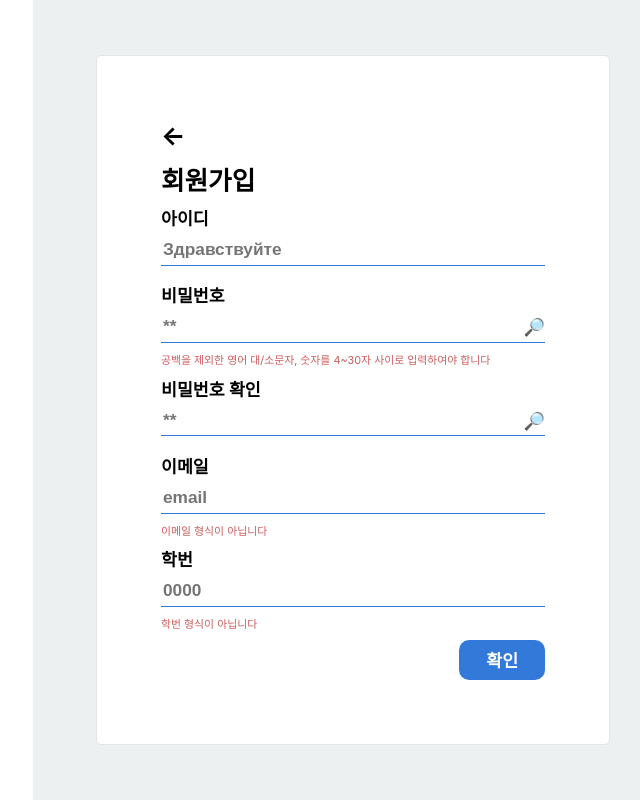
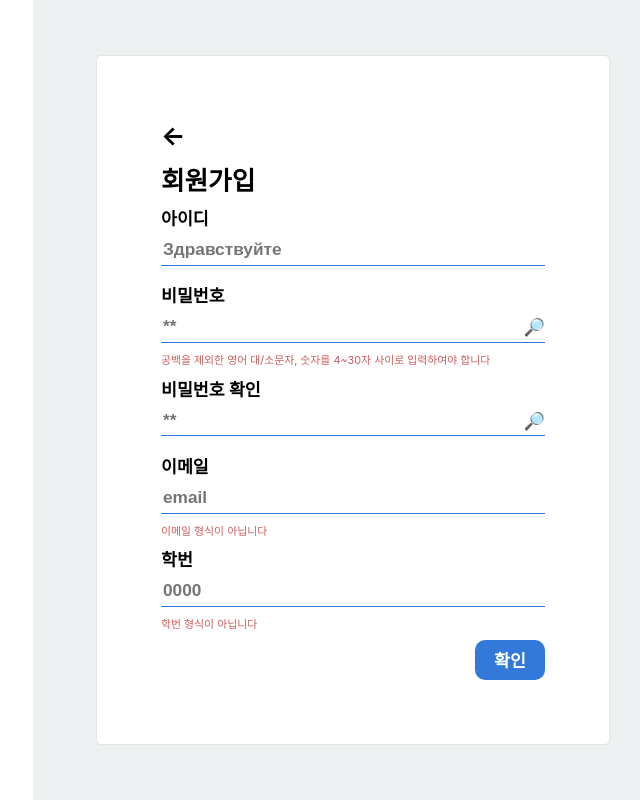
Before and after one commit to Areumari/areumari-web, a React (Create React App) app: page /signup in a window 1280 px wide. Shown: the whole page, without its empty margins (607-1247 px from the left). Built offline with nearby package versions, Linux system fonts and the light colour scheme; no server answers.

Commit message:
refactor :: auth 컴포넌트 간소화

```diff
--- a/src/components/loginForm/index.jsx
+++ b/src/components/auth/loginForm/index.jsx
@@ -1,5 +1,5 @@
 import React from 'react';
-import * as S from './style'
+import * as S from '../style'
 import TextInput from "src/components/textInput";
 import {useAuth} from "src/hooks/useAuth";
 import {useNavigate} from "react-router-dom";
@@ -8,7 +8,7 @@ const LoginForm = () => {
     const {...auth} = useAuth()
     const navigate = useNavigate();
     const goBack = () => navigate(-1);
-    const goForgotPassword = () => navigate(-1);
+    const goForgotPassword = () => navigate('/forgot-PW');
     const goSignup = () => navigate('/signup')
     return (
         <S.Wrapper>
@@ -30,14 +30,14 @@ const LoginForm = () => {
                 value={auth.user.password}
                 change={auth.changeInput}
                 size={30}
-                warn={auth.isPassword ? null : `공백을 제외한 영어 대/소문자, 숫자를 4~30자 사이로 입력하여야 합니다` }
+                warn={auth.isPassword ? null :'공백을 제외한 영어 대/소문자, 숫자를 4~30자 사이로 입력하여야 합니다' }
                 isPassword
             />
 
             <S.ButtonContainer>
-                <S.FormButton onClick={auth.signIn}>
+                <S.FormButton2 onClick={auth.signIn}>
                     <S.ButtonText>로그인</S.ButtonText>
-                </S.FormButton>
+                </S.FormButton2>
                 <S.Text onClick={goForgotPassword}>비밀번호 찾기</S.Text>
                 <S.Text className={'color'} onClick={goSignup}>회원가입</S.Text>
             </S.ButtonContainer>
--- a/src/components/signupForm/index.jsx
+++ b/src/components/auth/signupForm/index.jsx
@@ -1,5 +1,5 @@
 import React from 'react';
-import * as S from './style'
+import * as S from '../style'
 import TextInput from "src/components/textInput";
 import {useAuth} from "src/hooks/useAuth";
 import {useNavigate} from "react-router-dom";
@@ -51,6 +51,7 @@ const SignupForm = () => {
                 change={auth.changeInput}
                 size={30}
                 warn={auth.isEmail ? null : '이메일 형식이 아닙니다'}
+                verify={auth.verifyCode}
             />
             <TextInput
                 title={'학번'}
@@ -62,11 +63,11 @@ const SignupForm = () => {
                 warn={auth.isNumber ? null : '학번 형식이 아닙니다'}
             />
 
-            <S.ButtonContainer>
-                <S.FormButton onClick={auth.signIn}>
+            <S.ButtonContainer2>
+                <S.FormButton onClick={auth.signUp}>
                     <S.ButtonText>확인</S.ButtonText>
                 </S.FormButton>
-            </S.ButtonContainer>
+            </S.ButtonContainer2>
         </S.Wrapper>
     )
 }
--- a/src/components/signupForm/style.js
+++ b/src/components/auth/style.js
@@ -24,17 +24,23 @@ export const ButtonContainer = styled.div`
     width: 100%;
     display: flex;
     flex-wrap: wrap;
-    justify-content: end;
+    justify-content: space-between;
     gap: 0.5em;
 `
+export const ButtonContainer2 = styled(ButtonContainer)`
+    justify-content: end;
+`
 export const FormButton = styled.div`
-    //width: 100%;
-    padding: 2% 7%;
+    padding: 2% 5%;
     display: flex;
     justify-content: center;
     border-radius: 10px;
     background-color: ${({ theme }) => theme.colors.main};
     cursor: pointer;
+`
+export const FormButton2 = styled(FormButton)`
+    width: 100%;
+    padding: 2% 0;
 
 `
 export const ButtonText = styled.span`
@@ -42,3 +48,13 @@ export const ButtonText = styled.span`
     font-size: ${({ theme }) => theme.fontSize.medium1};
     color: #ffffff;
 `
+export const Text = styled.span`
+    font-weight:${({ theme }) => theme.fontWeight.small1};
+    font-size: ${({ theme }) => theme.fontSize.small1};
+    color: ${({ theme }) => theme.colors.gray};
+    cursor: pointer;
+    &.color {
+        color: ${({ theme }) => theme.colors.main};
+    }
+
+`
--- a/src/components/loginForm/style.js
+++ /dev/null
@@ -1,54 +0,0 @@
-import styled from "styled-components";
-
-export const Wrapper = styled.div`
-    width: 60%;
-    height: 70%;
-    padding: 10%;
-    display: flex;
-    border-radius: 5px;
-    border: 1px solid #e5e5e5;
-    flex-direction: column;
-    align-items: start;
-    justify-content: space-between;
-    background-color: ${({ theme }) => theme.colors.white};
-`
-export const Title = styled.span`
-    font-size: ${({ theme }) => theme.fontSize.large1};
-    font-weight: ${({ theme }) => theme.fontWeight.large1};
-    user-select: none;
-`
-export const Back = styled(Title)`
-    cursor: pointer;
-`
-export const ButtonContainer = styled.div`
-    width: 100%;
-    display: flex;
-    flex-wrap: wrap;
-    justify-content: space-between;
-    gap: 0.5em;
-`
-export const FormButton = styled.div`
-    width: 100%;
-    padding: 2% 0;
-    display: flex;
-    justify-content: center;
-    border-radius: 10px;
-    background-color: ${({ theme }) => theme.colors.main};
-    cursor: pointer;
-
-`
-export const ButtonText = styled.span`
-    font-weight: ${({ theme }) => theme.fontWeight.medium1};
-    font-size: ${({ theme }) => theme.fontSize.medium1};
-    color: #ffffff;
-`
-export const Text = styled.span`
-    font-weight:${({ theme }) => theme.fontWeight.small1};
-    font-size: ${({ theme }) => theme.fontSize.small1};
-    color: ${({ theme }) => theme.colors.gray};
-    cursor: pointer;
-    &.color {
-        color: ${({ theme }) => theme.colors.main};
-    }
-
-`
--- a/src/pages/auth/login/index.jsx
+++ b/src/pages/auth/login/index.jsx
@@ -1,6 +1,6 @@
 import React from "react";
 import * as S from "./style";
-import LoginForm from "src/components/loginForm";
+import LoginForm from "src/components/auth/loginForm";
 
 const Login = () => {
     return (
--- a/src/pages/auth/signup/index.jsx
+++ b/src/pages/auth/signup/index.jsx
@@ -1,6 +1,6 @@
 import React from "react";
 import * as S from "./style";
-import SignupForm from "src/components/signupForm";
+import SignupForm from "src/components/auth/signupForm";
 
 const Login = () => {
     return (
```
